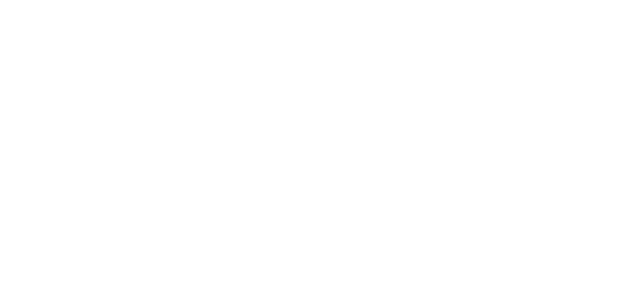
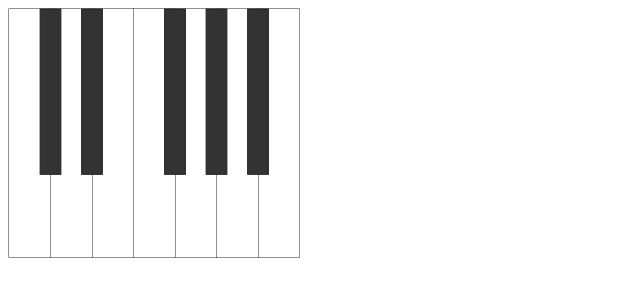
Before and after one commit to Khauri/Virtualso, a plain HTML site: page index.html in a window 1280 px wide. Shown: the whole page, without its empty margins (0-640 px from the left). Drawn offline with Linux system fonts and the light colour scheme.

Commit message:
updated readme and mocked up Viano render

```diff
--- a/Virtualso/Instrument.js
+++ b/Virtualso/Instrument.js
@@ -4,10 +4,63 @@
  * All
  */
 class Instrument{
+    constructor(opts){
+        this.active = true;
+        this.scheme = this.constructor.defaultNotemap;
+        this.rotation = 0;
+        this.height = 250;
+        this.width = 500;
+        /**
+         * [left, top, right, buttom] padding of container
+         * Set to 1 to fix a particular bug
+         */
+        this.pad = [1,1,1,1];
+    }
+    /**
+     * The function called before the instrument is rendered
+     */
+    onStartRender(){
+
+    }
     /**
      * The render function for the Instrument
      */
     render(){
 
     }
+    /**
+     * The function called when the render is finished
+     */
+    onEndRender(){
+
+    }
+    /**
+     * Toggle interactions on or off
+     */
+    toggleInteractions( val ){
+        if(val)
+            this.active = !!val;
+        else
+            this.active = !this.active;
+    }
+    /** Getters */
+
+    /**
+     * Returns the canvas in which viano is drawn on
+     */
+    get view(){
+        if(!this._view && this.isInBrowser){
+            this._view = document.createElement('canvas');
+            this._view._context = this._view.getContext('2d');
+        }else if(!this._view){
+            // throw error?
+            this._view = {};
+        }
+        return this._view;
+    }
+    /* Static Methods */
+
+    static get defaultNotemap(){
+        return ["C", "C#", "D", "D#", "E", "F", "F#", "G", "G#", "A", "A#", "B"];
+    }
 }
--- a/Virtualso/Viano/Viano.js
+++ b/Virtualso/Viano/Viano.js
@@ -12,28 +12,36 @@ class Viano extends Instrument{
         super();
         Object.assign(this,
             {
-                scheme : Viano.defaultNotemap,
                 range: ["C", 12],
-                /**
-                 * [left, top, right, buttom] padding of container
-                 */
-                pad : [0,0,0,0],
-                /**
-                 * Width of Viano in pixels
-                 */
-                width : 400,
-                /**
-                 * Height of Viano in pixels
-                 */
-                height : 150,
+                noteNames : false,
+                white: {
+                    width : null, // auto-generate
+                    height : null,
+                    fill : "#fff",
+                    stroke : "#222",
+                    render : null,
+                },
+                black: {
+                    width : null, // auto-generate
+                    height : null,
+                    fill : "#333",
+                    stroke : "#222",
+                    render : null,
+                }
             }, opts);
         // These values are set after the user's values so that they can't be overwritten
         this.keys = [];
-        this.isInBrowser = window && document;
+        this.data = {
+            accidentals : 0,
+            naturals: 0
+        };
+        this.isInBrowser = !!(window && document);
         // set up the view and such
         this._init();
         // generate the viano
         this._generate();
+
+        this.render();
     }
     /**
      * Gets a specific key by its note value
@@ -44,9 +52,10 @@ class Viano extends Instrument{
     }
 
     /**
-     * Iterate through each key
+     * Chainable shortcut for this.keys.map
      */
     forEachKey( cb ){
+        this.keys.map(cb);
         return this;
     }
 
@@ -64,14 +73,41 @@ class Viano extends Instrument{
                         key.trigger( val, callEvent );
                     })
                 }else{
-                    var k = getKeyByNote(key);
-                    if( key ) key.trigger();
+                    keys = keyStr.split(/\S/gi);
+                    for(var i = 0;  i < keys.length; i++){
+                        var k = getKeyByNote(key);
+                        if( key ) key.trigger();
+                    }
                 }
                 break;
         }
         return this;
     }
 
+    /**
+     * Renders the Viano by rendering each key
+     */
+    render(){
+        var ctx = this.view._context;
+            ctx.clearRect(0, 0, ctx.width, ctx.height);
+        var x = this.pad[0]||1,
+            y = this.pad[1]||1,
+            width = (this.white.width || (this.width - this.pad[0] - this.pad[2]) / this.keys.length ),
+            height = (this.white.height || this.height - this.pad[1] - this.pad[3]);
+
+        this.forEachKey(function(key, index){
+            key.box = [x, y, width, height];
+            if(key.accidental){
+                ctx.globalCompositeOperation = "source-over";
+                key.render(ctx, x - width/4, y, width/2, height/1.5);
+                //x += width
+            }else{
+                ctx.globalCompositeOperation = "destination-over";
+                key.render(ctx, x, y, width, height);
+                x += width;
+            }
+        });
+    }
     /**
      * This method is called when any key is triggered on the keyboard
      */
@@ -80,33 +116,20 @@ class Viano extends Instrument{
     }
 
     /* Getters */
-    /**
-     * Returns the canvas in which viano is drawn on
-     */
-    get view(){
-        if(!this._view && this.isInBrowser){
-            this._view = document.createElement('canvas');
-            this._view._context = this._view.getContext('2d');
-        }else if(!this._view){
-            // throw error?
-            this._view = {};
-        }
-        return this._view;
-    }
+
     /**
      * Set the notemap
      */
     set notemap( map ){
         this.notemap = map;
     }
-
     /* Private methods */
 
     /**
      * Initializes the view and sets the dimensions
      */
     _init(){
-        // the getter automagically creates the view
+        // the getter (this.view) automagically creates the view if it doesn't exist
         this.view.width = this.width;
         this.view.height = this.height;
     }
@@ -146,7 +169,7 @@ class Viano extends Instrument{
             note = this.scheme[index];
             key = new Key(this, {
                 'note' : note,
-                'accidental' : true,
+                'accidental' : note.indexOf('#') > -1,
                 'octave' : octave
             })
             //this.keys[note + octave] = key;
@@ -162,12 +185,6 @@ class Viano extends Instrument{
      */
     _index_of_note( note ){
 
-    }
-
-    /* Static Methods */
-
-    static get defaultNotemap(){
-        return ["C", "C#", "D", "D#", "E", "F", "F#", "G", "G#", "A", "A#", "B"];
     }
 }
 
@@ -196,10 +213,19 @@ class Key{
 
     }
     /**
-     * Draws the key
-     * TODO: canvas default w/ svg fallback(?)
+     * Renders the key
+     * TODO: svg fallback(?)
      */
-    _draw(){
+    render(ctx, top, left, width, height){
+        if(this.accidental){
+            ctx.strokeStyle = this.viano.black.stroke;
+            ctx.fillStyle = this.viano.black.fill;
+        }else{
+            ctx.strokeStyle = this.viano.white.stroke;
+            ctx.fillStyle = this.viano.white.fill;
+        }
+        ctx.fillRect(top, left, width, height);
+        ctx.strokeRect(top, left, width, height);
     }
     /**
      * Sets the state to a value between 0 and 1
@@ -207,4 +233,11 @@ class Key{
     /*set state( val ){
         this._state = Math.min(1, Math.max(0, val));
     }*/
+
+    /**
+     * Checks if a point (x, y) intersects this key
+     */
+    _isInIntersection(x, y){
+        // transform the hitbox by the rotaton
+    }
 }
--- a/index.html
+++ b/index.html
@@ -8,7 +8,7 @@
 		<script src="Virtualso/Instrument.js"></script>
 		<script src="Virtualso/Viano/Viano.js"></script>
 		<script>
-			var v = new Viano();
+			var v = new Viano({/*pad: [5, 5, 5, 5]*/});
 			document.body.appendChild(v.view);
 			console.log(v);
 		</script>
```
Also changed, not shown: README.md.
